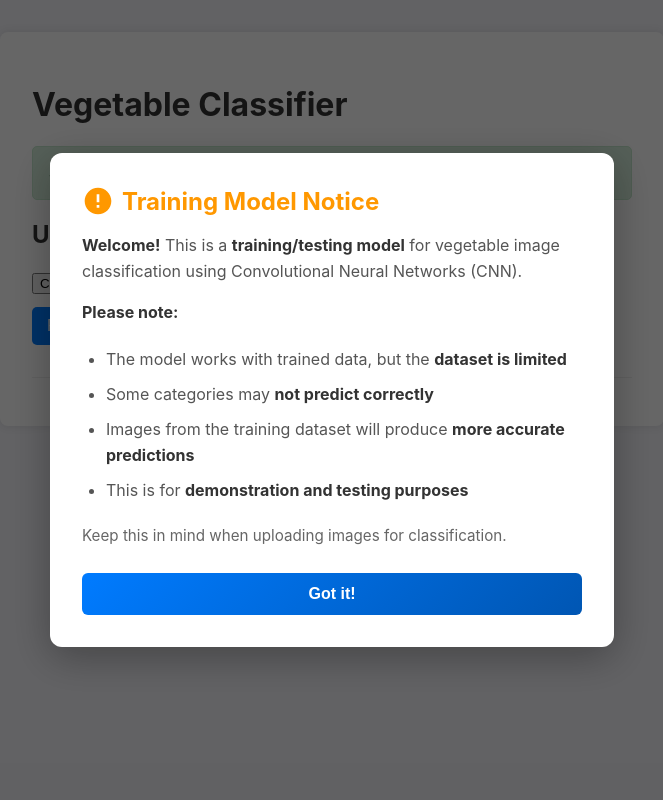
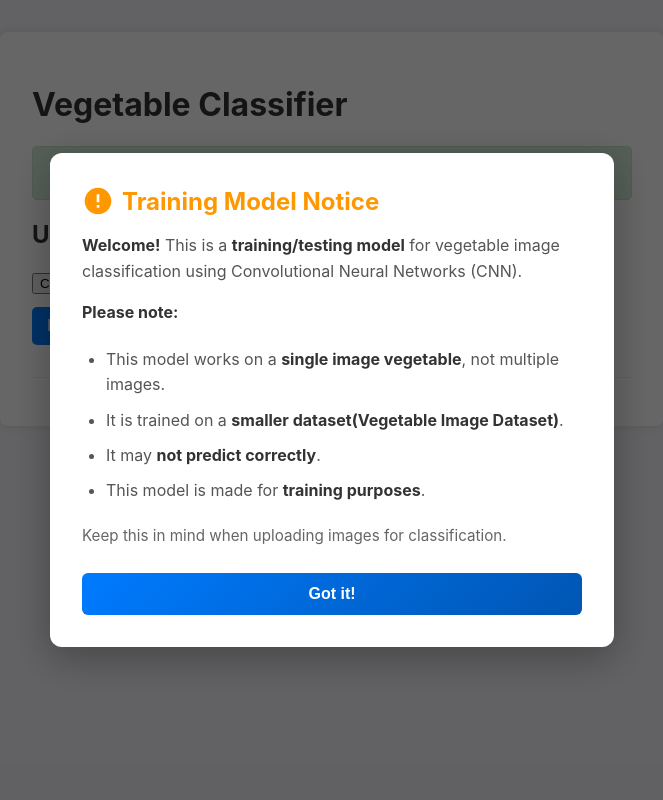
Before and after one commit to Pankaj-Neosao/Deep-Learning-Based-Approach-For-Vegetable-Image-Classification, a Flask app: page / in a window 1280 px wide. Shown: the whole page, without its empty margins (308-971 px from the left). Run offline with Flask 3, Linux system fonts and the light colour scheme; parts of the project's set-up code (start-up, migrations or seed data) failed here and were passed over.

Commit message:
updated at 5:5 PM

```diff
--- a/templates/index.html
+++ b/templates/index.html
@@ -1,6 +1,5 @@
 <!DOCTYPE html>
 <html lang="en">
-
   <head>
     <meta charset="UTF-8" />
     <meta name="viewport" content="width=device-width, initial-scale=1.0" />
@@ -211,19 +210,29 @@
           <h2>Training Model Notice</h2>
         </div>
         <div class="modal-body">
-                <p><strong>Welcome!</strong> This is a <strong>training/testing model</strong> for vegetable image classification using Convolutional Neural Networks (CNN).</p>
+          <p>
+            <strong>Welcome!</strong> This is a <strong>training/testing model</strong> for vegetable image classification using Convolutional Neural Networks (CNN).
+          </p>
 
-                <p><strong>Please note:</strong></p>
+          <p>
+            <strong>Please note:</strong>
+          </p>
           <ul>
-                    <li>The model works with trained data, but the <strong>dataset is limited</strong></li>
-                    <li>Some categories may <strong>not predict correctly</strong></li>
-                    <li>Images from the training dataset will produce <strong>more accurate predictions</strong></li>
-                    <li>This is for <strong>demonstration and testing purposes</strong></li>
+            <li>
+              This model works on a <strong>single image vegetable</strong>, not multiple images.
+            </li>
+            <li>
+              It is trained on a <strong>smaller dataset(Vegetable Image Dataset)</strong>.
+            </li>
+            <li>
+              It may <strong>not predict correctly</strong>.
+            </li>
+            <li>
+              This model is made for <strong>training purposes</strong>.
+            </li>
           </ul>
 
-                <p style="margin-top: 1em; font-size: 0.95em; color: #666;">
-                    Keep this in mind when uploading images for classification.
-                </p>
+          <p style="margin-top: 1em; font-size: 0.95em; color: #666;">Keep this in mind when uploading images for classification.</p>
         </div>
         <button class="modal-button" onclick="closeModal()">Got it!</button>
       </div>
@@ -304,5 +313,4 @@
       }
     </script>
   </body>
-
 </html>
```
Also changed, not shown: 1 other file. Lines whose indentation alone changed are shown as unchanged.
